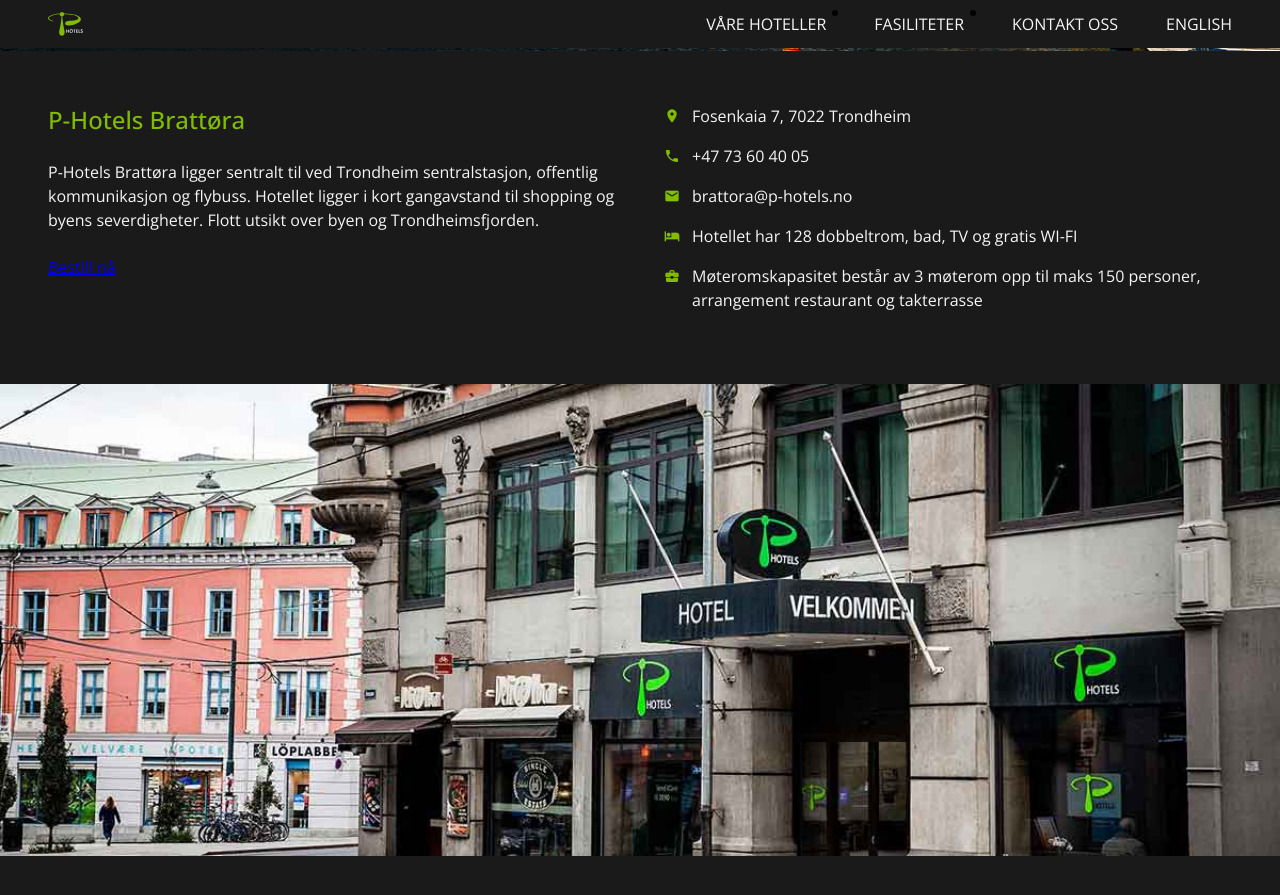
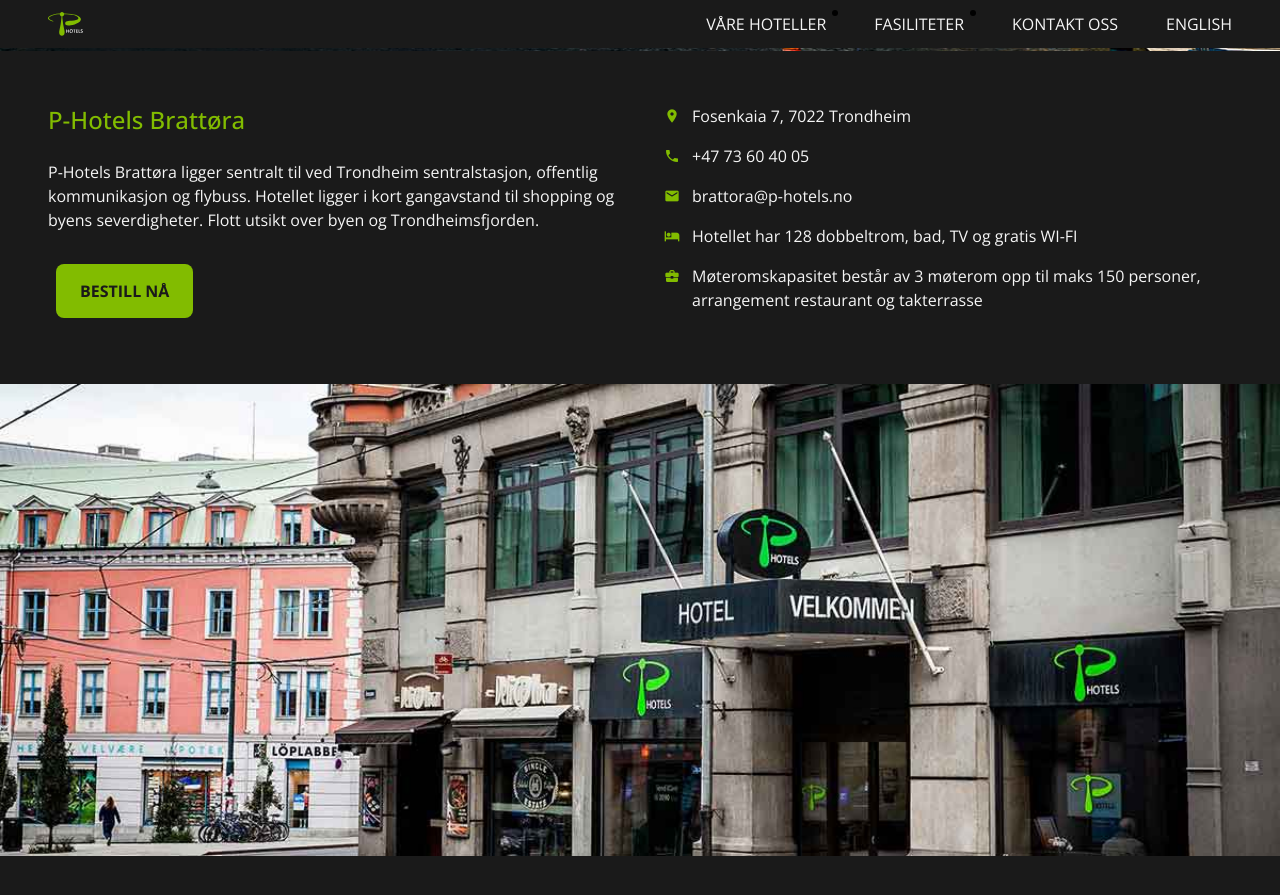
Before and after one commit to photels/photels.github.io, a Jekyll site: the page built from no.md, in a window 1280 px wide and 900 px high, scrolled down 1322 px. Shown: the top 895 px of the window. Built offline with Jekyll 4.4.1, drawn with Linux system fonts in a browser that asks for light colours.

Commit message:
Update component-hotels.html
Add styling to button

```diff
--- a/_includes/component-hotels.html
+++ b/_includes/component-hotels.html
@@ -6,7 +6,7 @@
       <div>
         <h2>{{ hotel.name }}</h2>
         <p>{{ hotel.[page.lang].description }}</p>
-        <a href="{{hotel.booking.url}}">{{hotel.booking.text.[page.lang]}}</a>
+        <a href="{{hotel.booking.url}}" class="button">{{hotel.booking.text.[page.lang]}}</a>
       </div>
       <div>
         <ul>
```
